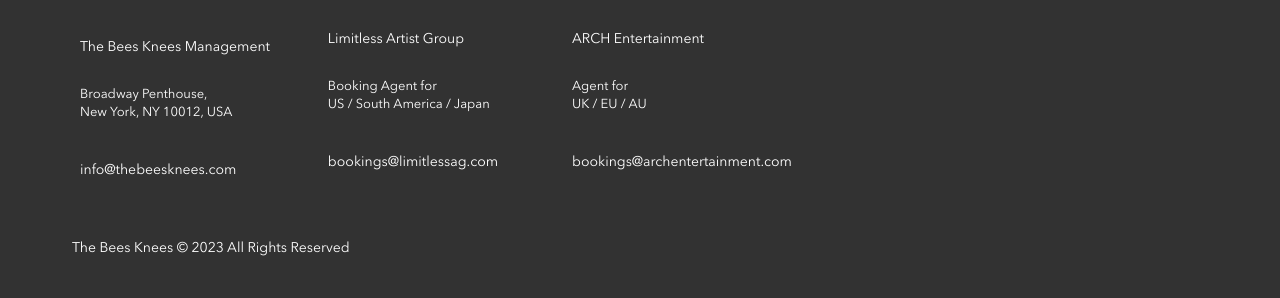
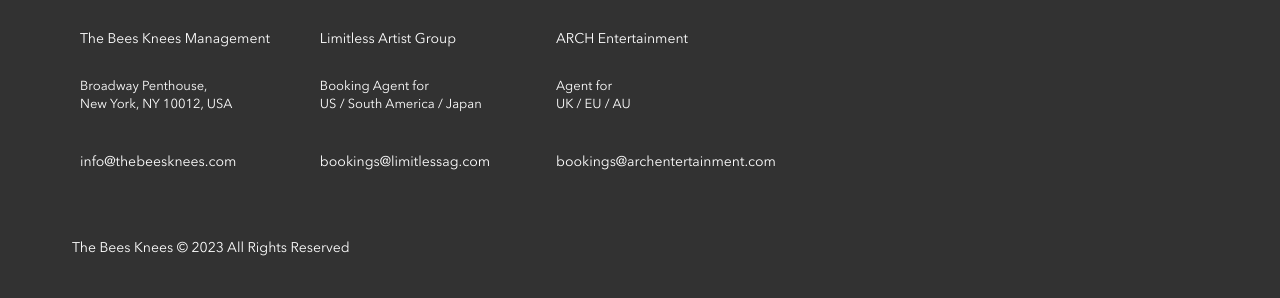
Before and after one commit to dilualphonso/bandsite, a plain HTML site: page styles/pages/shows.html in a window 1280 px wide. Shown: the part 815-1113 px from the top of the page. Drawn offline with nearby package versions, Linux system fonts and the light colour scheme; no server answers.

Commit message:
compled whole show page

```diff
--- a/styles/partials/global.scss
+++ b/styles/partials/global.scss
@@ -56,8 +56,27 @@
       background-color: $primary-Black;
       margin: 0 auto;
 
+      @include desktop {
+        margin-top: 1rem;
+      }
+
       &__container {
           margin: 0 1rem;
+
+          @include tablet {
+            margin-left: 2.25rem;
+            display: flex;
+            justify-content: space-between;
+            align-items: center;
+            margin-right: 2.25rem;
+        }
+
+        @include desktop {
+            display: flex;
+            justify-content: space-between;
+            align-items: center;
+            margin-top: 1rem;
+        }
       }
 
       &__title {
@@ -65,59 +84,248 @@
           color: $primary-white;
           margin: 0;
           padding: 3rem 0 1.5rem 0;
+
+
+        @include tablet {
+            @include des_tab_fontforh2;
+            padding: 0;
+        }
+
+        @include desktop {
+            @include des_tab_fontforh2;
+            padding: 3rem 1rem 2.25rem 2rem;
+            font-size: 2.25rem;
+
+        }
       }
 
       &__tabletlogo {
+          display: none;
+
+          @include tablet {
+            min-height: 10rem;
+            display: unset;
+            padding-right: 3rem;
+        }
+        @include desktop {
+
+                // min-height: 15rem;
+               // display: inline-block;
+               padding-right: 1rem;
+
+        }
+      }
+
+      &__logoimg {
+        @include tablet {
+        max-width: 25rem;
+        padding-top: 1.5rem;
+        margin-top: 3rem;
+        }
+
+        @include desktop {
+            //padding-right: 1.5rem;
+            //margin-left: 3rem;
+            box-sizing: content-box;
+            max-width: 25rem;
+            height: 1.5rem;
+            padding-top: 0.9rem;
+            //margin-right: 2rem;
+            padding-right: 2rem;
+        }
+    }
+
+
+  }
+
+  .logo {
+    @include tablet{
     display: none;
     }
 }
 
   .social {
+
+    @include tablet{
+        padding-top: 1.5rem;
+        padding-right: 1.5rem;
+    }
+    @include desktop{
+        padding-top: 1.5rem;
+    }
       &__icons img {
           width: 3rem;
           height: 3rem;
           margin-left: 0;
           padding: 0 0 1rem 0;
+           @include tablet{
+              width: 3rem;
+              height: 3rem;
+              padding: 0 0 1rem;
+              margin-right: 1rem;
+          }
+
+          @include desktop {
+
+
+            width: 3rem;
+            height: 3rem;
+            margin-left: 1.5ren;
+            padding: 0 0 1rem;
+            margin-right: 1rem;
+                  }
+
+      }
+
+      &__icons {
+        @include tablet{
+        padding-right: 3rem;
+        }
+
+        @include desktop {
+            padding-right: 31rem;
+        }
     }
   }
 
   .address {
       color: $primary-white;
 
+      @include desktop {
+        margin-left: 3rem;
+      }
+
       &__name {
           @include mobilefontforbody;
           margin: 0;
           padding: 1rem 0 0 1rem;
+          @include tablet {
+
+                @include footercopyfont;
+                padding-bottom: 1rem;
+                padding-top: 0rem
+
+          }
+
+          @include desktop {
+            @include footercopyfont;
+            padding-bottom: 1rem;
+        }
+
+
       }
 
       &__details {
           @include mobilefontforbody;
           padding: 0rem 0 0 1rem;
       }
+
+      &__email {
+        @include tablet{
+        padding-top: 1.5rem;
+        @include footercopyfont;
+        }
+        @include desktop{
+
+                padding-top: 1.5rem;
+
+        }
+    }
   }
 
   .artist {
       color: $primary-white;
 
+
+
       &__title {
           @include mobilefontforbody;
           margin: 0;
           padding: 1rem 0 0 1rem;
+          @include tablet {
+            @include footercopyfont;
+            padding-bottom: 1rem;
+        }
+    @include desktop{
+            @include footercopyfont;
+            padding-bottom: 1rem;
+        }
+
       }
 
       &__details {
           @include mobilefontforbody;
           padding: 0rem 0 1rem 1rem;
       }
+      &__link {
+        @include tablet {
+        padding-top: 1.5rem;
+        @include footercopyfont;
+        }
+
+        @include desktop{
+            padding-top: 1.5rem;
+        }
+
+    }
+  }
+
+  .agents {
+    @include tablet {
+    display: flex;
+    flex-direction: row;
+    justify-content: space-between;
+    margin-right: 2.5rem;
+    padding-left: 1.5rem;
+    align-items: center;
+    }
+    @include desktop{
+
+    display: flex;
+    flex-direction: row;
+    justify-content: space-between;
+    padding-left: 1rem;
+    align-items: center;
+    }
 }
 
   .entertainment {
       color: $primary-white;
+      @include tablet {
+        padding-right: 1rem;
+      }
+      @include tablet {
+        margin-right: 28rem;
+        margin-left: 1rem;
+      }
 
       &__title {
           @include mobilefontforbody;
           margin: 0;
           padding: 0rem 0 0 1rem;
+
+          @include tablet{
+            @include footercopyfont;
+            padding-bottom: 1rem;
+        }
+
+        @include desktop {
+            @include footercopyfont;
+            padding-bottom: 1rem;
+        }
+
+
+      }
+
+      &__link {
+        @include tablet {
+        padding-top: 1.5rem;
+        @include footercopyfont;
+        }
+
+        @include desktop{
+            padding-top: 1.5rem;
+        }
     }
 
       &__details {
@@ -127,9 +335,24 @@
   }
 
   .logo {
+    @include desktop{
+
+            display: none;
+
+    }
       &__img {
           width: 8rem;
           padding: 1.5rem 0 0 1rem;
+      }
+
+  }
+
+  .footerlogo {
+    @include tablet {
+    display: none;
+    }
+    @include desktop {
+        display: none;
     }
 }
 
@@ -139,236 +362,21 @@
           color: $primary-white;
           margin: 0;
           padding: 0.5rem 0 1.5rem 1rem;
-      }
-  }
 
-  //tablet view footer
-  @include tablet {
-      .footer {
-          &__container {
-              margin-left: 2.25rem;
-              display: flex;
-              justify-content: space-between;
-              align-items: center;
-              margin-right: 2.25rem;
-          }
-
-          &__title {
-              @include des_tab_fontforh2;
-              padding: 0;
-          }
-
-          &__tabletlogo {
-              min-height: 10rem;
-              display: unset;
-          }
-
-          &__logoimg {
-              max-width: 25rem;
-              padding-top: 1.5rem;
-              margin-top: 3rem;
-          }
-      }
-
-      .logo {
-          display: none;
-      }
-  }
-
-  @include tablet {
-      .social {
-          padding-top: 1.5rem;
-          padding-right: 1.5rem;
-
-          &__icons {
-              padding-right: 6rem;
-          }
-
-          &__icons img {
-              width: 3rem;
-              height: 3rem;
-              padding: 0 0 1rem;
-              margin-right: 1rem;
-          }
-      }
-
-      .agents {
-          display: flex;
-          flex-direction: row;
-          justify-content: space-between;
-          margin-right: 1.5rem;
-          padding-left: 1.5rem;
-          align-items: center;
-      }
-
-      .address {
-          &__name {
-              @include footercopyfont;
-              padding-bottom: 1rem;
-          }
-
-          &__email {
-              padding-top: 1.5rem;
-              @include footercopyfont;
-          }
-      }
-
-      .artist {
-          &__title {
-              @include footercopyfont;
-              padding-bottom: 1rem;
-          }
-
-          &__link {
-              padding-top: 1.5rem;
-              @include footercopyfont;
-          }
-      }
-
-      .entertainment {
-          padding-right: 1rem;
-
-          &__title {
-              @include footercopyfont;
-              padding-bottom: 1rem;
-          }
-
-          &__link {
-              padding-top: 1.5rem;
-              @include footercopyfont;
-          }
-      }
-
-      .footerlogo {
-          display: none;
-      }
-
-      .copyright {
-          &__sentence {
+          @include tablet{
             @include footercopyfont;
             margin-left: 2.25rem;
             padding: 2.25rem 2.25rem 2.5rem 0rem;
         }
-      }
-  }
-
-  //desktop view footer
-  @include desktop {
-      .footer {
-          &__container {
-              display: flex;
-              justify-content: space-between;
-              align-items: center;
-              margin-top: 1rem
-          }
-
-          &__title {
-              @include des_tab_fontforh2;
-              padding: 3rem 2.25rem 2.25rem 1.25rem;
-              font-size: 2.25rem;
-              margin-left: 2.25rem;
-          }
-
-          &__tabletlogo {
-              // min-height: 15rem;
-              display: inline-block;
-          }
-
-          &__logoimg {
-              //padding-right: 1.5rem;
-              //margin-left: 3rem;
-              box-sizing: content-box;
-              max-width: 25rem;
-              height: 1.5rem;
-              padding-top: 0.9rem;
-              margin-right: 2rem;
-              padding-right: 3rem;
-          }
-      }
-
-      .logo {
-          display: none;
-      }
-  }
 
         @include desktop {
-      .social {
-          padding-top: 1.5rem;
-
-          &__icons {
-              padding-right: 25rem;
-          }
-
-          &__icons img {
-              width: 3rem;
-              height: 3rem;
-              margin-left: 1.5ren;
-              padding: 0 0 1rem;
-              margin-right: 1rem;
-          }
-      }
-
-      .agents {
-          display: flex;
-          flex-direction: row;
-          justify-content: space-between;
-          padding-left: 1rem;
-          align-items: center;
-      }
-
-      .address {
-          // margin-right: 1.5rem;
-          margin-left: 3rem;
-
-          //margin-right: 5rem;
-          //padding-left: 3rem;
-          &__name {
-              @include footercopyfont;
-              padding-bottom: 1rem;
-          }
-
-          &__email {
-              padding-top: 1.5rem;
-          }
-      }
-
-      .artist {
-
-          // margin-right: 4rem;
-          //margin-left: 5rem;
-          &__link {
-              padding-top: 1.5rem;
-          }
-
-          &__title {
-              @include footercopyfont;
-              padding-bottom: 1rem;
-          }
-      }
-
-      .entertainment {
-          margin-right: 28rem;
-          margin-left: 1rem;
-
-          &__title {
-              @include footercopyfont;
-              padding-bottom: 1rem;
-          }
-
-          &__link {
-              padding-top: 1.5rem;
-          }
-      }
-
-      .footerlogo {
-          display: none;
-      }
-
-      .copyright {
-          &__sentence {
             @include footercopyfont;
             margin-left: 2.25rem;
             padding: 2.25rem 2.25rem 2.5rem 2.25rem;
         }
+
+
+
+
   }
 }
--- a/styles/shows.scss
+++ b/styles/shows.scss
@@ -293,7 +293,7 @@
 			//margin-left: 2.25rem;
 			//padding: 0 1.5rem 0 0rem;
 padding-left: 0;
-			margin-right: 2.25rem;
+			margin-right: 5.25rem;
 		}
 
 		@include desktop {
@@ -608,7 +608,7 @@
 
 
 			min-width: 10rem;
-			padding-bottom: 0.5rem;
+			//padding-bottom: 0.5rem;
 			@include des_tab_fontforbody;
 			font-weight: 600;
 
@@ -629,7 +629,7 @@
 		@include tablet {
 
 			//margin-left: 1.5rem;
-			padding-bottom: 0.5rem;
+			//padding-bottom: 0.5rem;
 			min-width: 10rem;
 			@include des_tab_fontforbody;
 
@@ -651,7 +651,7 @@
 		@include tablet {
 
 			min-width: 10rem;
-			padding-bottom: 0.5rem;
+			//padding-bottom: 0.5rem;
 			@include des_tab_fontforbody;
 
 		}
@@ -675,7 +675,8 @@
 		margin-top: 1rem;
 		margin-bottom: 0rem;
 		@include tablet {
-			//margin-top: 0rem;
+			margin-left: 2.25rem;
+			margin-right: 2.25rem;
 		}
 
 		@include desktop{
```
Also changed, not shown: styles/partials/global.css, styles/shows.css, 2 other files. Lines whose indentation alone changed are shown as unchanged.
